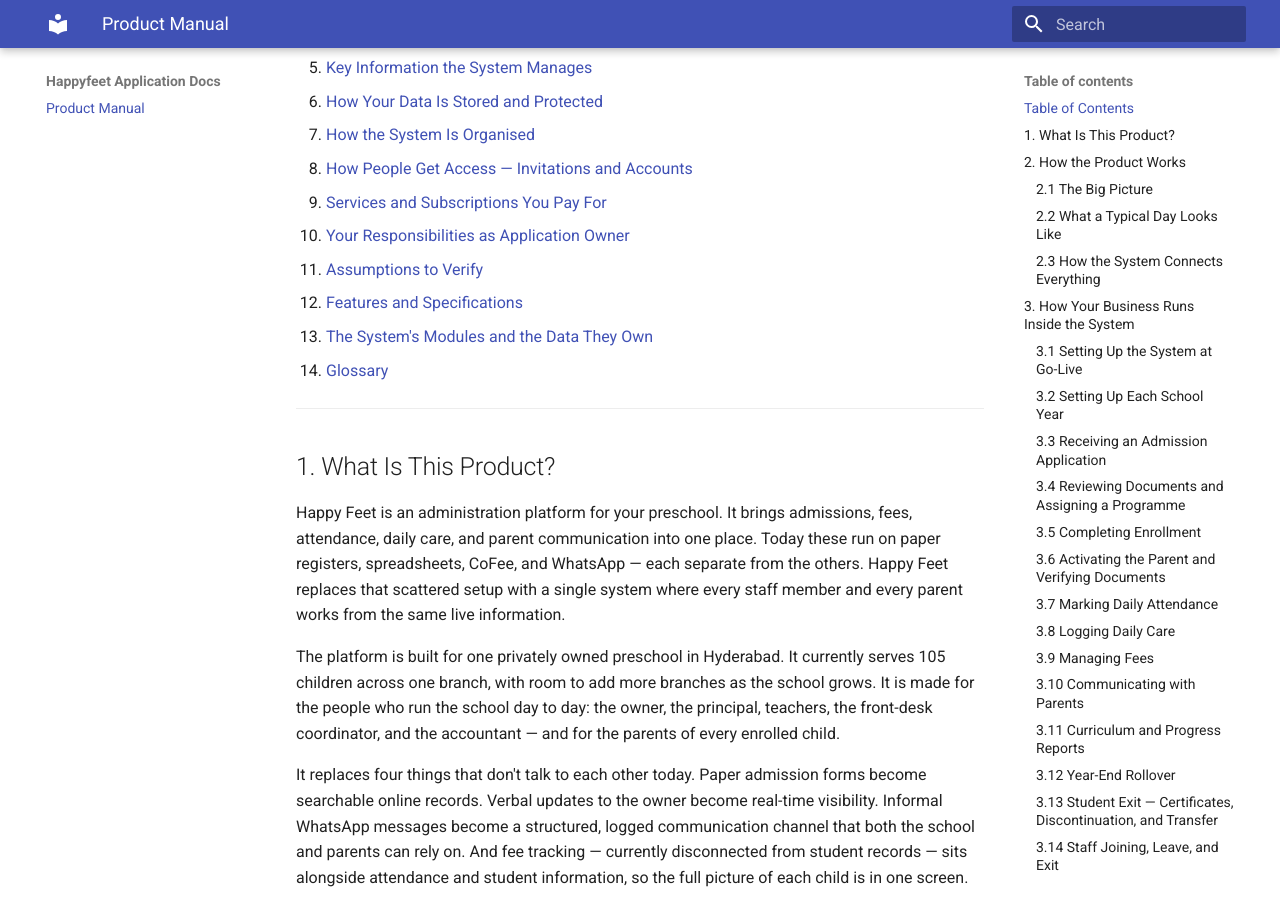
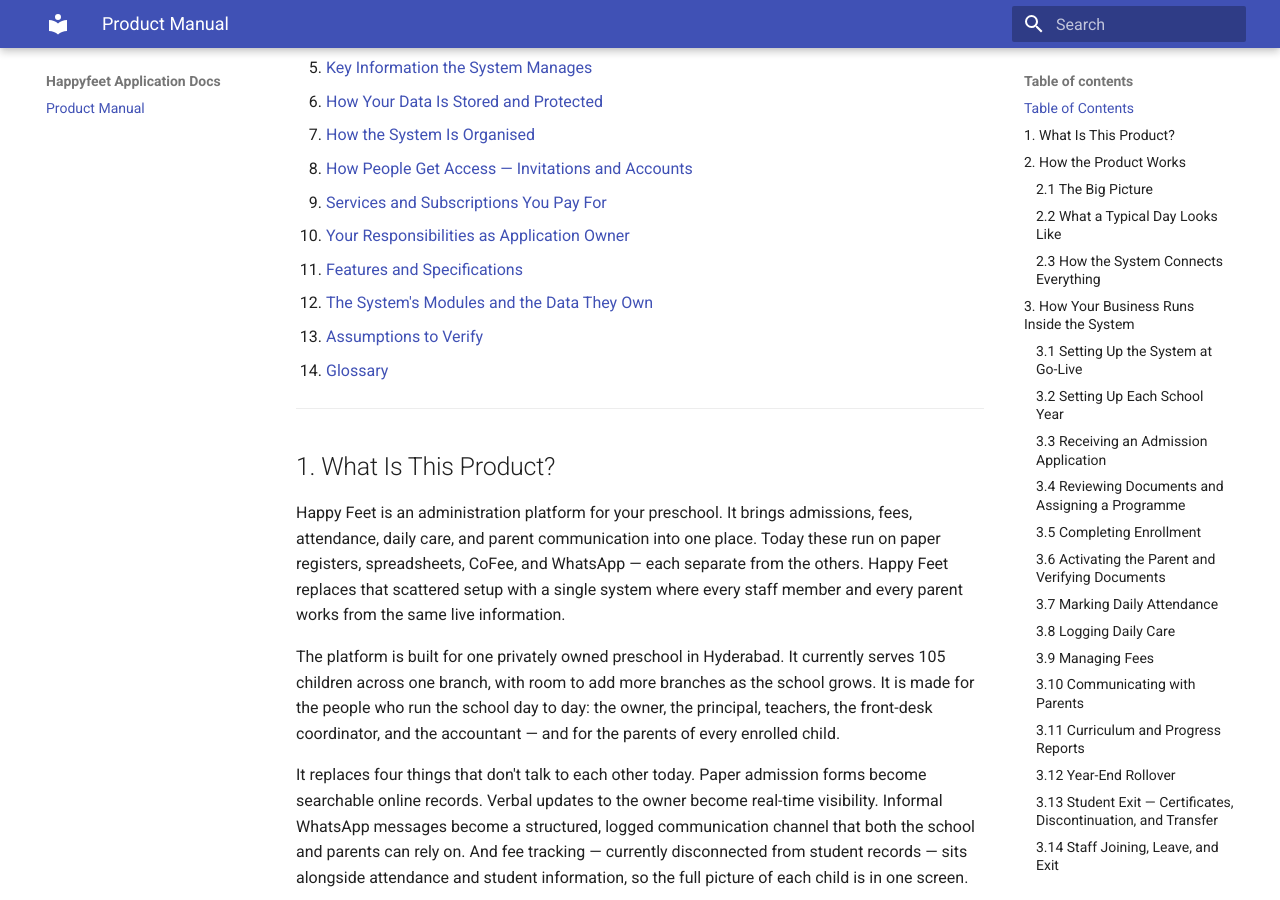
Before and after one commit to Deepakkrishna-tech/Happyfeet-Application-Documents, an MkDocs documentation site: the page built from docs/index.md, in a window 1280 px wide and 900 px high, scrolled down 427 px. Built offline with MkDocs 1.6.1 and Material for MkDocs 9.7.7, drawn with Linux system fonts in a browser that asks for light colours.

Commit message:
docs: update Product Manual content
Co-Authored-By: Claude Opus 4.8 <noreply@anthropic.com>

```diff
--- a/docs/index.md
+++ b/docs/index.md
@@ -17,9 +17,9 @@
 8. [How People Get Access — Invitations and Accounts](#8-how-people-get-access-invitations-and-accounts)
 9. [Services and Subscriptions You Pay For](#9-services-and-subscriptions-you-pay-for)
 10. [Your Responsibilities as Application Owner](#10-your-responsibilities-as-application-owner)
-11. [Assumptions to Verify](#11-assumptions-to-verify)
-12. [Features and Specifications](#12-features-and-specifications)
-13. [The System's Modules and the Data They Own](#13-the-systems-modules-and-the-data-they-own)
+11. [Features and Specifications](#11-features-and-specifications)
+12. [The System's Modules and the Data They Own](#12-the-systems-modules-and-the-data-they-own)
+13. [Assumptions to Verify](#13-assumptions-to-verify)
 14. [Glossary](#14-glossary)
 
 ---
```
